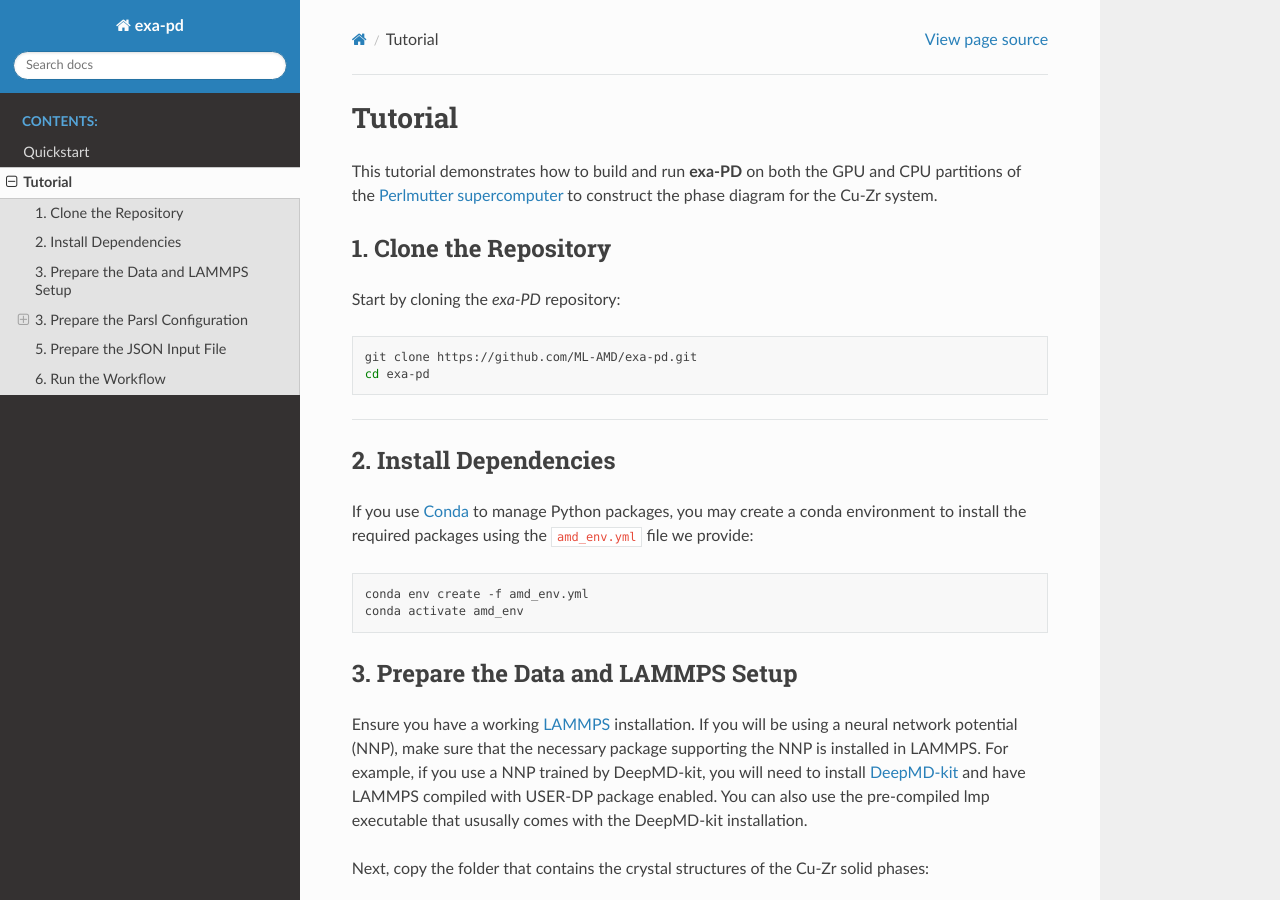
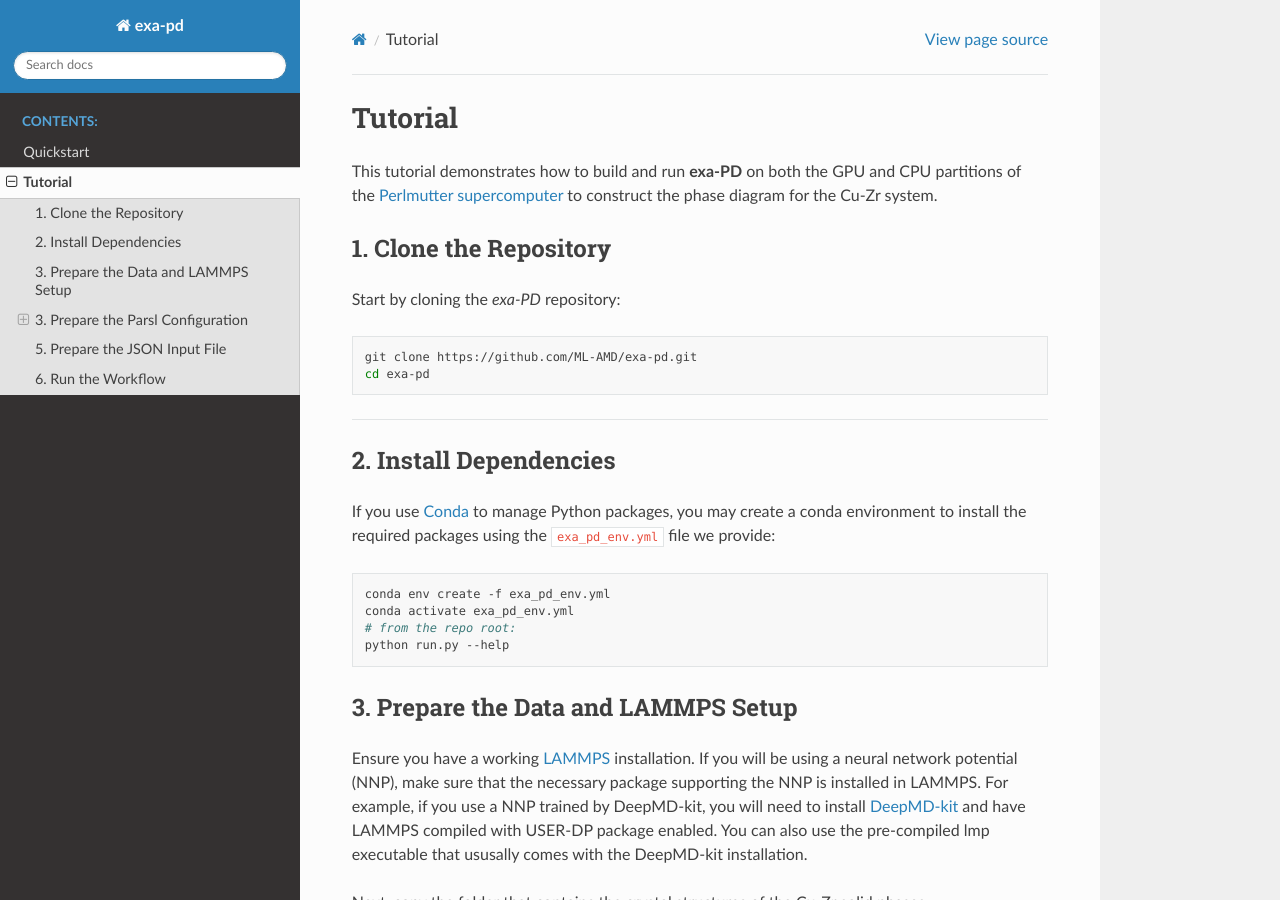
Before and after one commit to ML-AMD/exa-pd, a Sphinx documentation site: the page built from docs/source/tutorial.rst, in a window 1280 px wide and 900 px high. Built offline with Sphinx 7.4.7 and the Read the Docs theme 3.1.0, drawn with Linux system fonts in a browser that asks for light colours; pages that are not in the unit, such as notebooks, are missing from menus.

Commit message:
Update tutorial.rst

```diff
--- a/docs/source/tutorial.rst
+++ b/docs/source/tutorial.rst
@@ -20,12 +20,14 @@
 
 If you use `Conda <https://docs.conda.io/en/latest/miniconda.html>`_ to manage
 Python packages, you may create a conda environment to install the required
-packages using the ``amd_env.yml`` file we provide:
+packages using the ``exa_pd_env.yml`` file we provide:
 
 .. code-block:: bash
 
-   conda env create -f amd_env.yml
-   conda activate amd_env
+   conda env create -f exa_pd_env.yml
+   conda activate exa_pd_env.yml
+   # from the repo root:
+   python run.py --help
 
 
 3. Prepare the Data and LAMMPS Setup
```
